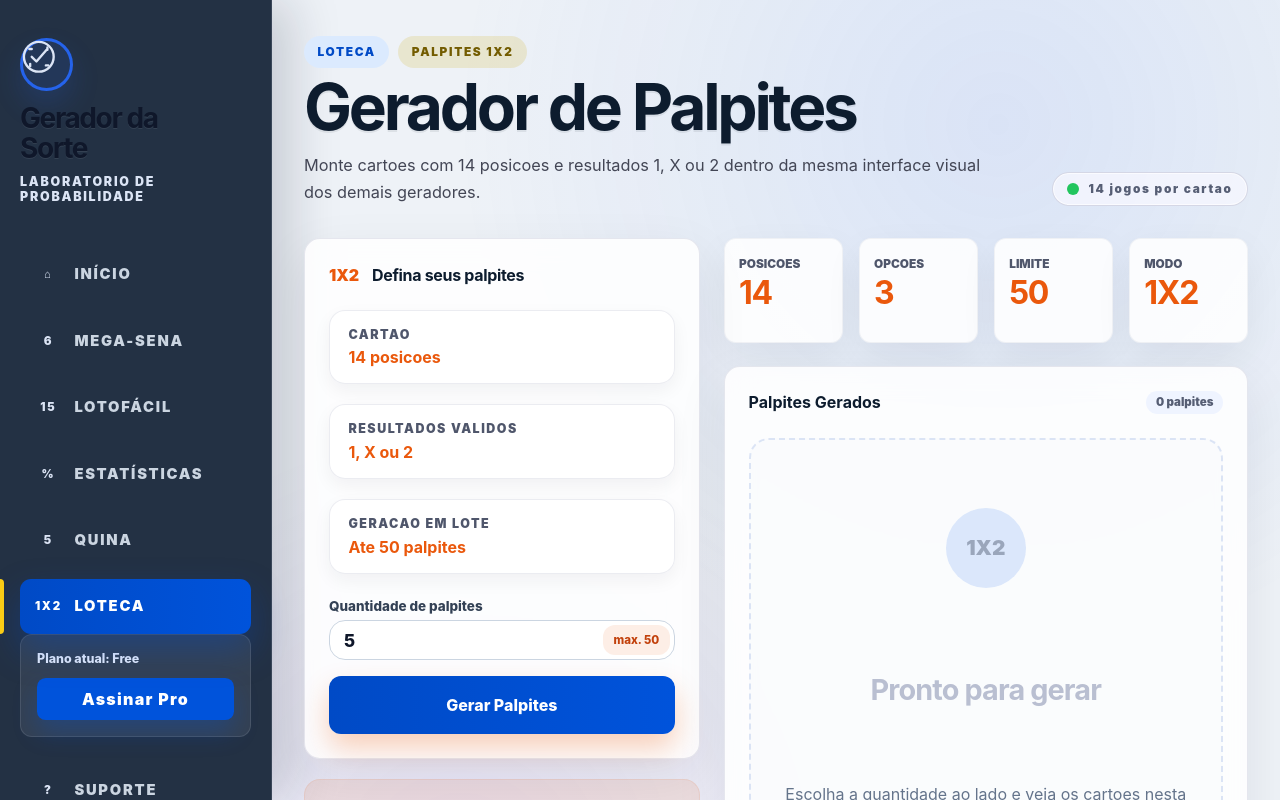
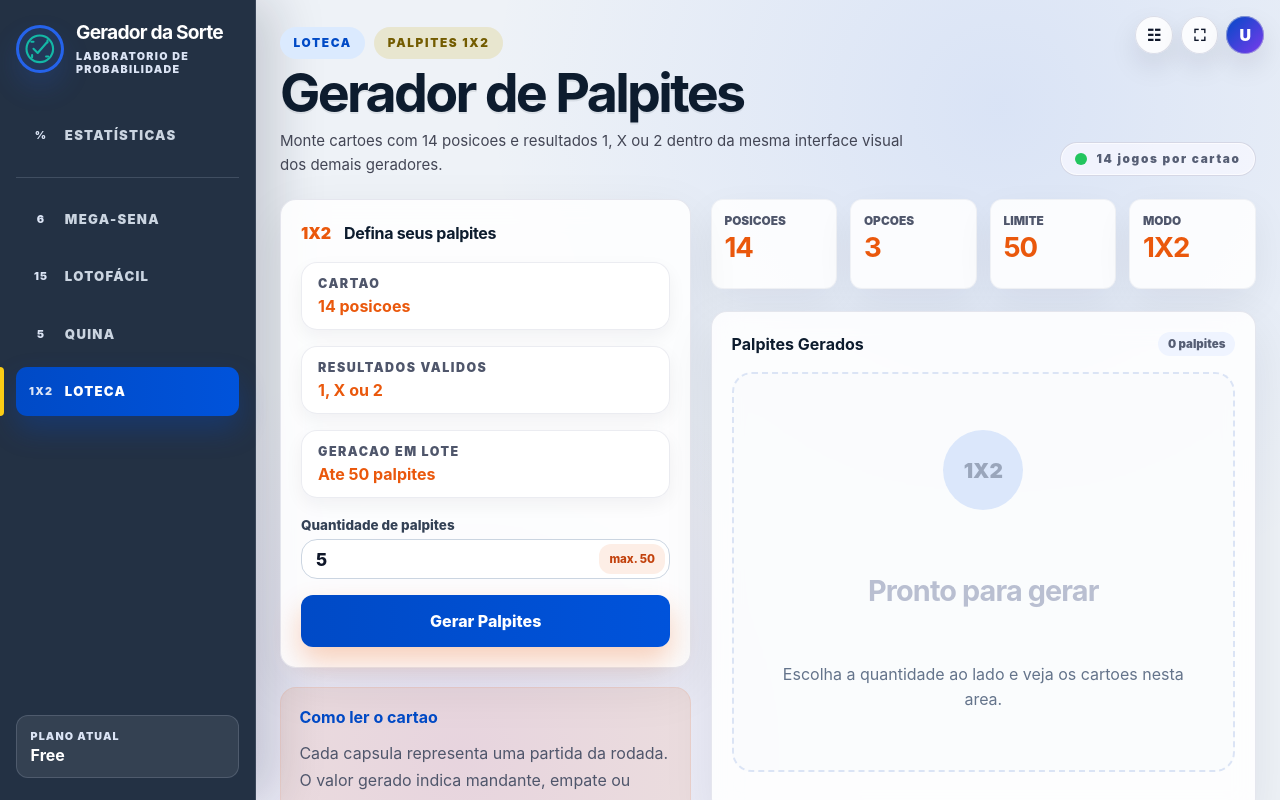
Before and after one commit to rcruzv/gerador-da-sorte, an Angular app: page /loteca in a window 1280 px wide. Shown: the top 800 px of the page. Built offline with nearby package versions, Linux system fonts and the light colour scheme.

Commit message:
refine dashboard shell layout

```diff
--- a/angular.json
+++ b/angular.json
@@ -38,7 +38,7 @@
                 },
                 {
                   "type": "anyComponentStyle",
-                  "maximumWarning": "4kB",
+                  "maximumWarning": "8kB",
                   "maximumError": "8kB"
                 }
               ],
--- a/src/app/app.css
+++ b/src/app/app.css
@@ -4,13 +4,19 @@
 }
 
 .dashboard-shell {
+  --sidebar-width: 16rem;
   display: grid;
-  grid-template-columns: 17rem minmax(0, 1fr);
+  grid-template-columns: var(--sidebar-width) minmax(0, 1fr);
   min-height: 100vh;
   background:
-    radial-gradient(circle at 78% 12%, rgba(37, 99, 235, 0.1), transparent 34rem),
-    radial-gradient(circle at 36% 84%, rgba(147, 51, 234, 0.08), transparent 28rem),
+    radial-gradient(circle at 78% 12%, rgba(37, 99, 235, 0.1), transparent 32rem),
+    radial-gradient(circle at 36% 84%, rgba(147, 51, 234, 0.08), transparent 26rem),
     #eef2f7;
+  transition: grid-template-columns 0.2s ease;
+}
+
+.dashboard-shell.sidebar-collapsed {
+  --sidebar-width: 5rem;
 }
 
 .sidebar {
@@ -19,7 +25,7 @@
   display: flex;
   flex-direction: column;
   height: 100vh;
-  padding: 1.75rem 1.25rem;
+  padding: 1.4rem 1rem;
   color: #dbe4f5;
   background: #233144;
   border-right: 1px solid rgba(195, 198, 215, 0.14);
@@ -27,17 +33,21 @@
 }
 
 .sidebar-brand {
-  display: grid;
+  display: flex;
+  align-items: center;
   gap: 0.75rem;
-  margin-bottom: 2.7rem;
+  min-height: 3.3rem;
+  margin-bottom: 2.2rem;
+  color: inherit;
 }
 
 .brand-mark {
   display: inline-flex;
+  flex: 0 0 auto;
   align-items: center;
   justify-content: center;
-  width: 3.3rem;
-  height: 3.3rem;
+  width: 3rem;
+  height: 3rem;
   border-radius: 999px;
   color: #14b8a6;
   background: rgba(37, 99, 235, 0.12);
@@ -47,8 +57,8 @@
 }
 
 .brand-mark svg {
-  width: 2.35rem;
-  height: 2.35rem;
+  width: 2.1rem;
+  height: 2.1rem;
 }
 
 .brand-mark circle,
@@ -60,50 +70,56 @@
   stroke-linejoin: round;
 }
 
-.sidebar-brand strong,
-.sidebar-brand span {
+.brand-copy {
+  min-width: 0;
+  overflow: hidden;
+  transition: opacity 0.16s ease;
+}
+
+.brand-copy strong,
+.brand-copy span {
   display: block;
 }
 
-.sidebar-brand strong {
-  max-width: 12rem;
-  color: #0d1c2e;
-  color: #071224;
-  color: #0f172a;
-  text-shadow: 0 1px 0 rgba(255, 255, 255, 0.08);
-  font-size: 1.75rem;
-  line-height: 1.08;
-  letter-spacing: -0.05em;
+.brand-copy strong {
+  color: #ffffff;
+  font-size: 1.2rem;
+  line-height: 1.05;
+  letter-spacing: -0.04em;
 }
 
-.sidebar-brand span {
-  margin-top: 0.65rem;
+.brand-copy span {
+  margin-top: 0.45rem;
   color: #dbe4f5;
-  font-size: 0.78rem;
+  font-size: 0.67rem;
   font-weight: 900;
-  letter-spacing: 0.14em;
+  letter-spacing: 0.12em;
   text-transform: uppercase;
 }
 
-.sidebar-nav,
-.sidebar-footer {
+.sidebar-nav {
   display: grid;
-  gap: 0.75rem;
+  gap: 0.55rem;
 }
 
-.sidebar-nav a,
-.sidebar-footer a {
+.sidebar-divider {
+  height: 1px;
+  margin: 0.5rem 0;
+  background: rgba(219, 228, 245, 0.16);
+}
+
+.sidebar-nav a {
   position: relative;
   display: flex;
   align-items: center;
-  gap: 0.85rem;
-  min-height: 3.4rem;
-  padding: 0.85rem 1rem;
+  gap: 0.75rem;
+  min-height: 3.05rem;
+  padding: 0.7rem 0.85rem;
   border-radius: 0.7rem;
   color: #cbd5e1;
-  font-size: 0.92rem;
+  font-size: 0.82rem;
   font-weight: 900;
-  letter-spacing: 0.12em;
+  letter-spacing: 0.1em;
   text-transform: uppercase;
   transition:
     color 0.2s ease,
@@ -112,8 +128,7 @@
     transform 0.2s ease;
 }
 
-.sidebar-nav a:hover,
-.sidebar-footer a:hover {
+.sidebar-nav a:hover {
   color: #ffffff;
   background: rgba(255, 255, 255, 0.08);
   transform: translateX(2px);
@@ -121,34 +136,35 @@
 
 .nav-icon {
   display: inline-flex;
+  flex: 0 0 auto;
   align-items: center;
   justify-content: center;
-  width: 1.55rem;
-  height: 1.55rem;
+  width: 1.45rem;
+  height: 1.45rem;
   color: #dbe4f5;
-  font-size: 0.72rem;
+  font-size: 0.68rem;
   font-weight: 900;
+}
+
+.nav-label {
+  white-space: nowrap;
 }
 
 .active-link {
   color: #ffffff !important;
   background: linear-gradient(90deg, #004ac6, #0053db) !important;
-  box-shadow: 0 16px 34px rgba(0, 74, 198, 0.34);
+  box-shadow: 0 14px 28px rgba(0, 74, 198, 0.3);
 }
 
 .active-link::before {
   position: absolute;
-  left: -1.25rem;
+  left: -1rem;
   top: 0;
   bottom: 0;
-  width: 0.25rem;
+  width: 0.24rem;
   border-radius: 0 999px 999px 0;
   background: #facc15;
   content: "";
-}
-
-.active-link .nav-icon {
-  color: #ffffff;
 }
 
 .sidebar-spacer {
@@ -157,66 +173,208 @@
 
 .sidebar-plan {
   display: grid;
-  gap: 0.8rem;
-  margin-bottom: 1.6rem;
-  padding: 1rem;
-  border: 1px solid rgba(219, 228, 245, 0.12);
+  gap: 0.25rem;
+  margin-top: 1rem;
+  padding: 0.85rem;
+  border: 1px solid rgba(219, 228, 245, 0.16);
   border-radius: 0.75rem;
   background: rgba(255, 255, 255, 0.08);
 }
 
 .sidebar-plan span {
-  color: #eaf1ff;
-  font-size: 0.78rem;
+  color: #dbe4f5;
+  font-size: 0.67rem;
+  font-weight: 900;
+  letter-spacing: 0.1em;
+  text-transform: uppercase;
+}
+
+.sidebar-plan strong {
+  color: #ffffff;
+  font-size: 1rem;
+  line-height: 1;
+}
+
+.shell-actions {
+  position: fixed;
+  top: 1rem;
+  right: 1rem;
+  z-index: 30;
+  display: flex;
+  align-items: center;
+  gap: 0.5rem;
+}
+
+.shell-icon-button,
+.user-avatar {
+  display: inline-flex;
+  align-items: center;
+  justify-content: center;
+  width: 2.35rem;
+  height: 2.35rem;
+  border: 0;
+  border-radius: 999px;
+  color: #0f172a;
+  background: rgba(255, 255, 255, 0.86);
+  box-shadow:
+    0 12px 28px rgba(15, 23, 42, 0.1),
+    inset 0 0 0 1px rgba(195, 198, 215, 0.58);
+  font-weight: 900;
+}
+
+.user-menu {
+  position: relative;
+}
+
+.user-avatar {
+  color: #ffffff;
+  background: linear-gradient(135deg, #004ac6, #7c3aed);
+}
+
+.user-dropdown {
+  position: absolute;
+  top: calc(100% + 0.55rem);
+  right: 0;
+  display: grid;
+  min-width: 10rem;
+  padding: 0.45rem;
+  border: 1px solid rgba(195, 198, 215, 0.5);
+  border-radius: 0.8rem;
+  background: rgba(255, 255, 255, 0.96);
+  box-shadow: 0 18px 42px rgba(15, 23, 42, 0.16);
+  backdrop-filter: blur(14px);
+}
+
+.user-dropdown a {
+  padding: 0.65rem 0.75rem;
+  border-radius: 0.55rem;
+  color: #0f172a;
+  font-size: 0.86rem;
   font-weight: 800;
 }
 
-.sidebar-plan button {
-  min-height: 2.6rem;
-  border-radius: 0.55rem;
-  color: #ffffff;
-  background: #0053db;
-  font-weight: 900;
-  letter-spacing: 0.08em;
-  box-shadow: 0 12px 24px rgba(0, 83, 219, 0.28);
+.user-dropdown a:hover {
+  background: #eff4ff;
 }
 
 .dashboard-content {
   min-width: 0;
-  padding: 2.25rem 2rem 0;
+  padding: 1.7rem 1.5rem 0;
   overflow-x: hidden;
 }
 
+.sidebar-collapsed .sidebar {
+  align-items: center;
+  padding-inline: 0.75rem;
+}
+
+.sidebar-collapsed .brand-copy,
+.sidebar-collapsed .nav-label,
+.sidebar-collapsed .plan-label {
+  position: absolute;
+  width: 1px;
+  height: 1px;
+  overflow: hidden;
+  clip: rect(0 0 0 0);
+  white-space: nowrap;
+}
+
+.sidebar-collapsed .sidebar-brand,
+.sidebar-collapsed .sidebar-nav {
+  width: 100%;
+}
+
+.sidebar-collapsed .sidebar-brand {
+  justify-content: center;
+  margin-bottom: 1.8rem;
+}
+
+.sidebar-collapsed .sidebar-nav a {
+  justify-content: center;
+  padding-inline: 0.4rem;
+}
+
+.sidebar-collapsed .sidebar-nav a::after {
+  position: absolute;
+  left: calc(100% + 0.55rem);
+  top: 50%;
+  z-index: 10;
+  pointer-events: none;
+  padding: 0.45rem 0.6rem;
+  border-radius: 0.55rem;
+  color: #ffffff;
+  background: #0f172a;
+  box-shadow: 0 10px 24px rgba(15, 23, 42, 0.2);
+  content: attr(data-tooltip);
+  font-size: 0.72rem;
+  font-weight: 800;
+  letter-spacing: 0;
+  text-transform: none;
+  white-space: nowrap;
+  opacity: 0;
+  transform: translate(0.2rem, -50%);
+  transition:
+    opacity 0.16s ease,
+    transform 0.16s ease;
+}
+
+.sidebar-collapsed .sidebar-nav a:hover::after,
+.sidebar-collapsed .sidebar-nav a:focus-visible::after {
+  opacity: 1;
+  transform: translate(0, -50%);
+}
+
+.sidebar-collapsed .active-link::before {
+  left: -0.75rem;
+}
+
+.sidebar-collapsed .sidebar-plan {
+  justify-items: center;
+  width: 100%;
+  padding: 0.7rem 0.35rem;
+}
+
+.sidebar-collapsed .sidebar-plan strong {
+  font-size: 0.8rem;
+}
+
 @media (max-width: 840px) {
-  .dashboard-shell {
+  .dashboard-shell,
+  .dashboard-shell.sidebar-collapsed {
     grid-template-columns: 1fr;
   }
 
   .sidebar {
     position: static;
+    align-items: stretch;
     height: auto;
-    padding: 1rem;
+    padding: 0.9rem;
   }
 
   .sidebar-brand {
-    grid-template-columns: auto 1fr;
-    align-items: center;
-    margin-bottom: 1rem;
+    margin-bottom: 0.9rem;
   }
 
-  .sidebar-brand strong {
-    color: #ffffff;
-    font-size: 1.3rem;
+  .brand-copy strong {
+    font-size: 1.1rem;
   }
 
   .sidebar-nav {
-    grid-template-columns: repeat(3, minmax(0, 1fr));
+    grid-template-columns: repeat(2, minmax(0, 1fr));
+  }
+
+  .sidebar-divider {
+    grid-column: 1 / -1;
   }
 
   .sidebar-spacer,
-  .sidebar-plan,
-  .sidebar-footer {
+  .sidebar-plan {
     display: none;
+  }
+
+  .shell-actions {
+    top: 0.75rem;
+    right: 0.75rem;
   }
 
   .dashboard-content {
@@ -225,18 +383,14 @@
 }
 
 @media (max-width: 560px) {
-  .sidebar-nav {
-    grid-template-columns: repeat(2, minmax(0, 1fr));
-  }
-
   .sidebar-nav a {
-    gap: 0.5rem;
-    padding-inline: 0.75rem;
-    font-size: 0.78rem;
+    gap: 0.45rem;
+    padding-inline: 0.65rem;
+    font-size: 0.76rem;
     letter-spacing: 0.03em;
   }
 
   .nav-icon {
-    width: 1.25rem;
+    width: 1.15rem;
   }
 }
--- a/src/app/app.html
+++ b/src/app/app.html
@@ -1,6 +1,14 @@
-<div class="dashboard-shell">
+<ng-container *ngIf="isLandingRoute(); else authenticatedShell">
+  <router-outlet></router-outlet>
+</ng-container>
+
+<ng-template #authenticatedShell>
+  <div
+    class="dashboard-shell"
+    [class.sidebar-collapsed]="isSidebarCollapsed()"
+  >
     <aside class="sidebar" aria-label="Menu principal">
-    <div class="sidebar-brand">
+      <a class="sidebar-brand" routerLink="/" aria-label="Gerador da Sorte">
         <span class="brand-mark" aria-hidden="true">
           <svg viewBox="0 0 48 48" focusable="false">
             <circle cx="24" cy="24" r="19" />
@@ -8,59 +16,89 @@
             <path d="M12 14h3M33 35h3M35 12v3M13 33v3" />
           </svg>
         </span>
-      <div>
+        <div class="brand-copy">
           <strong>Gerador da Sorte</strong>
           <span>Laboratorio de probabilidade</span>
         </div>
-    </div>
+      </a>
 
       <nav class="sidebar-nav">
-      <a routerLink="/" routerLinkActive="active-link" [routerLinkActiveOptions]="{ exact: true }">
-        <span class="nav-icon" aria-hidden="true">⌂</span>
-        <span>Início</span>
+        <a routerLink="/estatisticas" routerLinkActive="active-link" data-tooltip="Estatísticas">
+          <span class="nav-icon" aria-hidden="true">%</span>
+          <span class="nav-label">Estatísticas</span>
         </a>
-      <a routerLink="/megasena" routerLinkActive="active-link">
+
+        <div class="sidebar-divider" aria-hidden="true"></div>
+
+        <a routerLink="/megasena" routerLinkActive="active-link" data-tooltip="Mega-Sena">
           <span class="nav-icon" aria-hidden="true">6</span>
-        <span>Mega-Sena</span>
+          <span class="nav-label">Mega-Sena</span>
         </a>
-      <a routerLink="/lotofacil" routerLinkActive="active-link">
+        <a routerLink="/lotofacil" routerLinkActive="active-link" data-tooltip="Lotofácil">
           <span class="nav-icon" aria-hidden="true">15</span>
-        <span>Lotofácil</span>
+          <span class="nav-label">Lotofácil</span>
         </a>
-      <a routerLink="/estatisticas" routerLinkActive="active-link">
-        <span class="nav-icon" aria-hidden="true">%</span>
-        <span>Estatísticas</span>
+        <a routerLink="/quina" routerLinkActive="active-link" data-tooltip="Quina">
+          <span class="nav-icon" aria-hidden="true">5</span>
+          <span class="nav-label">Quina</span>
         </a>
-      <a routerLink="/quina" routerLinkActive="active-link">
-        <span class="nav-icon" aria-hidden="true">5</span>
-        <span>Quina</span>
-      </a>
-      <a routerLink="/loteca" routerLinkActive="active-link">
+        <a routerLink="/loteca" routerLinkActive="active-link" data-tooltip="Loteca">
           <span class="nav-icon" aria-hidden="true">1X2</span>
-        <span>Loteca</span>
+          <span class="nav-label">Loteca</span>
         </a>
       </nav>
 
       <div class="sidebar-spacer"></div>
 
       <div class="sidebar-plan">
-      <span>Plano atual: Free</span>
-      <button type="button">Assinar Pro</button>
+        <span class="plan-label">Plano atual</span>
+        <strong>Free</strong>
       </div>
+    </aside>
 
-    <nav class="sidebar-footer" aria-label="Links secundarios">
-      <a href="#" aria-label="Suporte">
-        <span class="nav-icon" aria-hidden="true">?</span>
-        <span>Suporte</span>
-      </a>
-      <a href="#" aria-label="Sair">
-        <span class="nav-icon" aria-hidden="true">→</span>
-        <span>Sair</span>
-      </a>
-    </nav>
-  </aside>
+    <div class="shell-actions">
+      <button
+        type="button"
+        class="shell-icon-button"
+        [attr.aria-label]="isSidebarCollapsed() ? 'Expandir menu' : 'Reduzir menu'"
+        [attr.title]="isSidebarCollapsed() ? 'Expandir menu' : 'Reduzir menu'"
+        (click)="toggleSidebar()"
+      >
+        {{ isSidebarCollapsed() ? "☰" : "☷" }}
+      </button>
+
+      <button
+        type="button"
+        class="shell-icon-button"
+        aria-label="Alternar tela cheia"
+        title="Tela cheia"
+        (click)="toggleFullscreen()"
+      >
+        ⛶
+      </button>
+
+      <div class="user-menu">
+        <button
+          type="button"
+          class="user-avatar"
+          aria-label="Abrir menu do usuário"
+          [attr.aria-expanded]="isUserMenuOpen()"
+          (click)="toggleUserMenu()"
+        >
+          U
+        </button>
+
+        <div class="user-dropdown" *ngIf="isUserMenuOpen()">
+          <a href="#">Perfil</a>
+          <a href="#">Preferências</a>
+          <a href="#">Suporte</a>
+          <a href="#">Sair</a>
+        </div>
+      </div>
+    </div>
 
     <main class="dashboard-content">
       <router-outlet></router-outlet>
     </main>
   </div>
+</ng-template>
--- a/src/app/app.ts
+++ b/src/app/app.ts
@@ -1,6 +1,12 @@
 import { CommonModule, DOCUMENT } from '@angular/common';
-import { Component, inject, signal } from '@angular/core';
-import { RouterLink, RouterLinkActive, RouterOutlet } from '@angular/router';
+import { Component, computed, inject, signal } from '@angular/core';
+import {
+  NavigationEnd,
+  Router,
+  RouterLink,
+  RouterLinkActive,
+  RouterOutlet,
+} from '@angular/router';
 
 @Component({
   selector: 'app-root',
@@ -11,6 +17,30 @@ import { RouterLink, RouterLinkActive, RouterOutlet } from '@angular/router';
 export class App {
   protected readonly title = signal('gerador-da-sorte');
   private readonly document = inject(DOCUMENT);
+  private readonly router = inject(Router);
+  private readonly currentPath = signal(this.document.location.pathname);
+  protected readonly isSidebarCollapsed = signal(false);
+  protected readonly isUserMenuOpen = signal(false);
+  protected readonly isLandingRoute = computed(() => {
+    const path = this.currentPath().split('?')[0].split('#')[0];
+    return path === '' || path === '/';
+  });
+
+  constructor() {
+    this.router.events.subscribe((event) => {
+      if (event instanceof NavigationEnd) {
+        this.currentPath.set(event.urlAfterRedirects.split('?')[0].split('#')[0]);
+      }
+    });
+  }
+
+  protected toggleSidebar(): void {
+    this.isSidebarCollapsed.update((collapsed) => !collapsed);
+  }
+
+  protected toggleUserMenu(): void {
+    this.isUserMenuOpen.update((open) => !open);
+  }
 
   protected toggleFullscreen(): void {
     if (this.document.fullscreenElement) {
--- a/src/styles.css
+++ b/src/styles.css
@@ -362,15 +362,15 @@ button:disabled {
 }
 
 .generator-lab {
-  padding-bottom: 2rem;
+  padding-bottom: 1.4rem;
 }
 
 .lab-header {
   display: flex;
   align-items: flex-end;
   justify-content: space-between;
-  gap: 1.5rem;
-  margin-bottom: 2rem;
+  gap: 1.1rem;
+  margin-bottom: 1.45rem;
 }
 
 .lab-header > div {
@@ -380,7 +380,7 @@ button:disabled {
 .lab-header h1 {
   margin: 0.5rem 0 0;
   color: #0d1c2e;
-  font-size: clamp(2.6rem, 5vw, 4.2rem);
+  font-size: clamp(2.1rem, 4.2vw, 3.45rem);
   line-height: 0.96;
   letter-spacing: -0.05em;
   text-shadow: 0 2px 0 rgba(15, 23, 42, 0.08);
@@ -391,11 +391,11 @@ button:disabled {
 }
 
 .lab-header p {
-  max-width: 44rem;
-  margin: 0.9rem 0 0;
+  max-width: 40rem;
+  margin: 0.65rem 0 0;
   color: #434655;
-  font-size: 1.02rem;
-  line-height: 1.65;
+  font-size: 0.94rem;
+  line-height: 1.55;
   overflow-wrap: anywhere;
 }
 
@@ -449,7 +449,7 @@ button:disabled {
 .soft-action {
   justify-content: center;
   min-width: 9rem;
-  min-height: 3.25rem;
+  min-height: 3rem;
   border: 0;
   color: #0f172a;
   background: #dbeafe;
@@ -571,7 +571,7 @@ button:disabled {
 .generator-workspace {
   display: grid;
   grid-template-columns: minmax(20rem, 0.43fr) minmax(0, 0.57fr);
-  gap: 1.5rem;
+  gap: 1.2rem;
   align-items: start;
   margin-top: 0;
 }
@@ -582,19 +582,19 @@ button:disabled {
 }
 
 .results-console {
-  min-height: 34.6rem;
-  padding: 1.5rem;
+  min-height: 31.5rem;
+  padding: 1.25rem;
 }
 
 .filter-panel {
-  padding: 1.5rem;
+  padding: 1.25rem;
 }
 
 .panel-title {
   display: flex;
   align-items: center;
   gap: 0.8rem;
-  margin-bottom: 1.35rem;
+  margin-bottom: 1rem;
 }
 
 .panel-title.spaced {
@@ -621,12 +621,12 @@ button:disabled {
 
 .filter-stack {
   display: grid;
-  gap: 1.25rem;
-  margin-bottom: 1.5rem;
+  gap: 0.95rem;
+  margin-bottom: 1.15rem;
 }
 
 .filter-tile {
-  padding: 1rem 1.15rem;
+  padding: 0.82rem 1rem;
   border: 1px solid rgba(195, 198, 215, 0.34);
   border-radius: 1rem;
   background: rgba(255, 255, 255, 0.82);
@@ -661,7 +661,7 @@ button:disabled {
 .fake-range {
   position: relative;
   height: 0.46rem;
-  margin-top: 1.4rem;
+  margin-top: 1rem;
   border-radius: 999px;
   background: rgba(37, 99, 235, 0.16);
 }
@@ -688,7 +688,7 @@ button:disabled {
   display: inline-flex;
   align-items: center;
   justify-content: center;
-  min-height: 2.6rem;
+  min-height: 2.35rem;
   border-radius: 0.55rem;
   font-style: normal;
   font-weight: 900;
@@ -741,7 +741,7 @@ button:disabled {
 
 .info-card {
   margin-top: 1.2rem;
-  padding: 1.5rem;
+  padding: 1.15rem;
   border: 1px solid rgba(var(--accent-rgb), 0.08);
   border-radius: 1rem;
   background: rgba(var(--accent-rgb), 0.1);
@@ -761,8 +761,8 @@ button:disabled {
 
 .advanced-filter-list {
   display: grid;
-  gap: 0.8rem;
-  margin-bottom: 1.5rem;
+  gap: 0.65rem;
+  margin-bottom: 1.15rem;
 }
 
 .advanced-filter-list article {
@@ -770,7 +770,7 @@ button:disabled {
   grid-template-columns: 1fr auto auto auto;
   align-items: center;
   gap: 0.7rem;
-  padding: 0.75rem 0.85rem;
+  padding: 0.65rem 0.75rem;
   border: 1px solid rgba(195, 198, 215, 0.25);
   border-radius: 0.7rem;
   background: rgba(248, 249, 255, 0.64);
@@ -817,12 +817,12 @@ button:disabled {
 .metric-grid {
   display: grid;
   grid-template-columns: repeat(4, minmax(0, 1fr));
-  gap: 1rem;
+  gap: 0.8rem;
 }
 
 .metric-grid article {
-  min-height: 6.6rem;
-  padding: 1.15rem 0.9rem;
+  min-height: 5.6rem;
+  padding: 0.9rem 0.8rem;
   border: 1px solid rgba(195, 198, 215, 0.22);
   border-radius: 0.75rem;
   background: rgba(255, 255, 255, 0.86);
@@ -841,7 +841,7 @@ button:disabled {
   display: block;
   margin-top: 0.35rem;
   color: var(--accent);
-  font-size: clamp(1.4rem, 2.6vw, 2rem);
+  font-size: clamp(1.22rem, 2.2vw, 1.72rem);
   line-height: 1;
   letter-spacing: -0.04em;
 }
@@ -862,8 +862,8 @@ button:disabled {
 .last-draw-grid {
   display: grid;
   grid-template-columns: repeat(5, minmax(0, 1fr));
-  gap: 0.6rem;
-  margin-bottom: 1rem;
+  gap: 0.5rem;
+  margin-bottom: 0.8rem;
 }
 
 .last-draw-grid label {
@@ -883,7 +883,7 @@ button:disabled {
 
 .last-draw-grid input {
   width: 100%;
-  min-height: 3rem;
+  min-height: 2.8rem;
   border: 1px solid #cbd5e1;
   border-radius: 0.8rem;
   text-align: center;
@@ -892,7 +892,7 @@ button:disabled {
 }
 
 .last-draw-grid.compact input {
-  min-height: 3.35rem;
+  min-height: 3rem;
   color: #0d1c2e;
   background: rgba(248, 249, 255, 0.9);
   font-size: 1rem;
@@ -1009,7 +1009,7 @@ button:disabled {
 .primary-action {
   width: 100%;
   margin-top: 1rem;
-  min-height: 3.65rem;
+  min-height: 3.25rem;
   padding: 0.95rem 1rem;
   border-radius: 0.75rem;
   color: #ffffff;
@@ -1019,7 +1019,7 @@ button:disabled {
 }
 
 .big-action {
-  font-size: 1.25rem;
+  font-size: 1.08rem;
   text-transform: uppercase;
 }
 
@@ -1149,7 +1149,7 @@ button:disabled {
 .lab-result {
   grid-template-columns: 1fr auto;
   align-items: start;
-  padding: 1.15rem;
+  padding: 1rem;
   border: 1px solid rgba(195, 198, 215, 0.16);
   border-radius: 0.9rem;
   background: #eef4ff;
@@ -1175,7 +1175,7 @@ button:disabled {
 .balls-grid {
   display: flex;
   flex-wrap: wrap;
-  gap: 0.55rem;
+  gap: 0.45rem;
 }
 
 .number-ball,
@@ -1262,7 +1262,7 @@ button:disabled {
   align-items: center;
   justify-content: space-between;
   gap: 1rem;
-  margin-bottom: 1.5rem;
+  margin-bottom: 1rem;
 }
 
 .results-toolbar h2 {
@@ -1302,7 +1302,7 @@ button:disabled {
 .empty-state {
   display: grid;
   place-items: center;
-  min-height: 29rem;
+  min-height: 25rem;
   padding: 2rem;
   border: 2px dashed #dbe4f5;
   border-radius: 1.25rem;
```
Also changed, not shown: 1 other file (tests, documents, lock files or other folders). Lines whose indentation alone changed are shown as unchanged.
